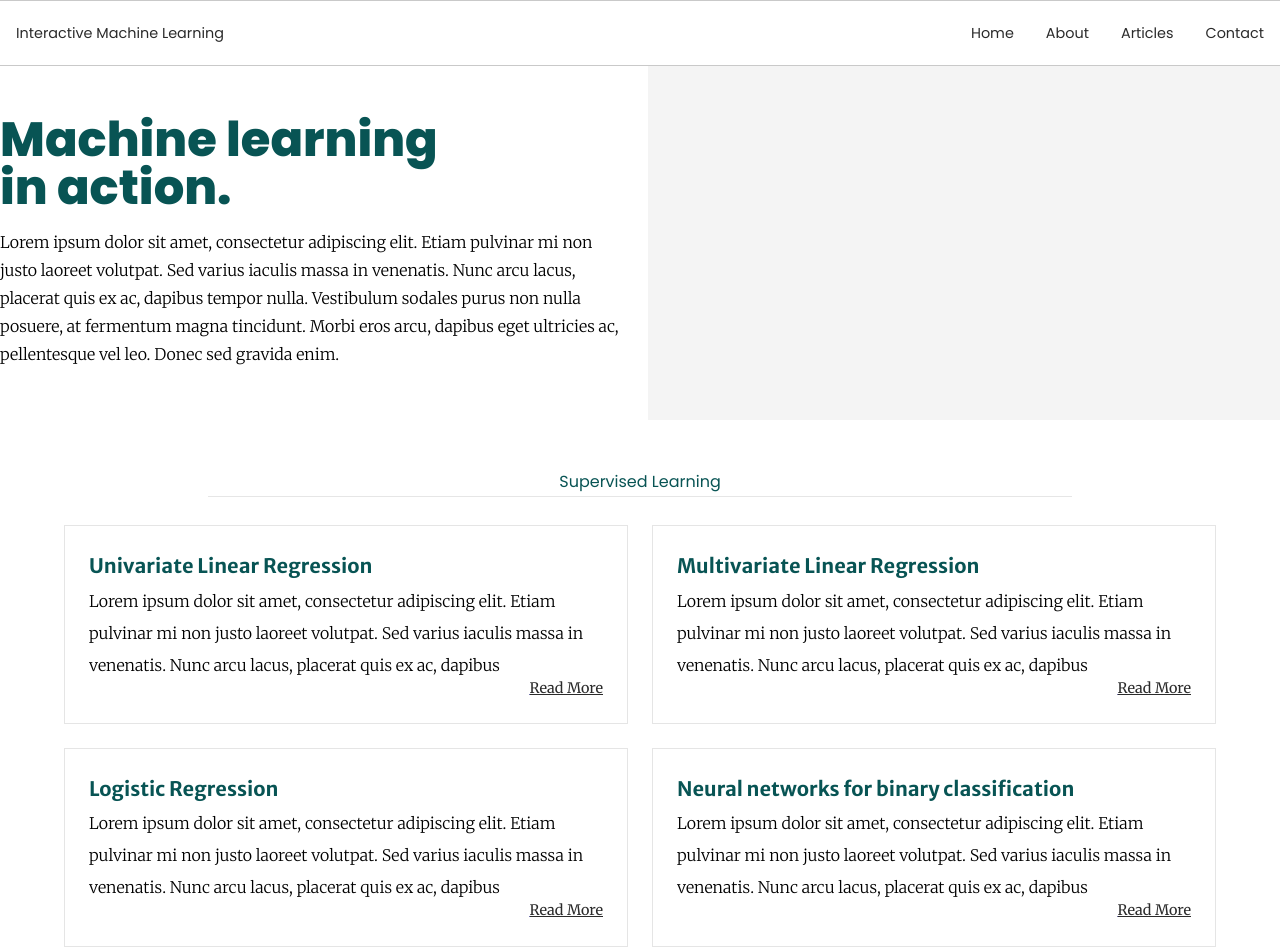
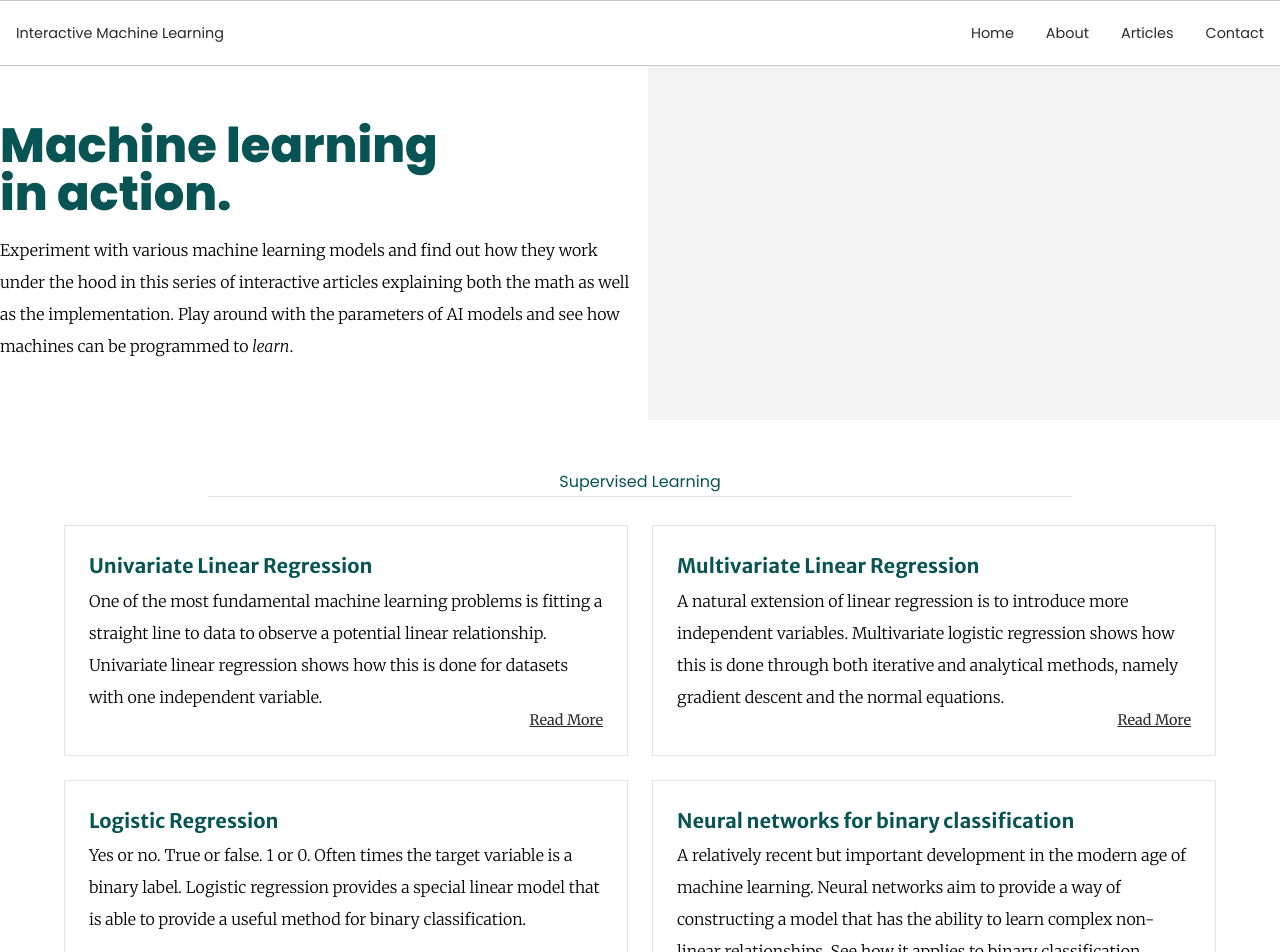
Before and after one commit to UAFederez/interactive-ml-frontend, a React (Vite) app: page / in a window 1280 px wide. Shown: the top 952 px of the page. Built offline with nearby package versions, Linux system fonts and the light colour scheme; what better-react-mathjax would draw is missing.

Commit message:
Landing page text modification

```diff
--- a/src/routes/LandingPage/LandingPage.jsx
+++ b/src/routes/LandingPage/LandingPage.jsx
@@ -8,37 +8,37 @@ const LandingPage = () => {
         {
             title: "Univariate Linear Regression",
             description:
-                "Lorem ipsum dolor sit amet, consectetur adipiscing elit. Etiam pulvinar mi non justo laoreet volutpat. Sed varius iaculis massa in venenatis. Nunc arcu lacus, placerat quis ex ac, dapibus",
+                "One of the most fundamental machine learning problems is fitting a straight line to data to observe a potential linear relationship. Univariate linear regression shows how this is done for datasets with one independent variable.",
             link: "/linear-regression",
         },
         {
             title: "Multivariate Linear Regression",
             description:
-                "Lorem ipsum dolor sit amet, consectetur adipiscing elit. Etiam pulvinar mi non justo laoreet volutpat. Sed varius iaculis massa in venenatis. Nunc arcu lacus, placerat quis ex ac, dapibus",
+                "A natural extension of linear regression is to introduce more independent variables. Multivariate logistic regression shows how this is done through both iterative and analytical methods, namely gradient descent and the normal equations.",
             link: "/linear-regression-mul",
         },
         {
             title: "Logistic Regression",
             description:
-                "Lorem ipsum dolor sit amet, consectetur adipiscing elit. Etiam pulvinar mi non justo laoreet volutpat. Sed varius iaculis massa in venenatis. Nunc arcu lacus, placerat quis ex ac, dapibus",
+                "Yes or no. True or false. 1 or 0. Often times the target variable is a binary label. Logistic regression provides a special linear model that is able to provide a useful method for binary classification.",
             link: "/logistic-regression",
         },
         {
             title: "Neural networks for binary classification",
             description:
-                "Lorem ipsum dolor sit amet, consectetur adipiscing elit. Etiam pulvinar mi non justo laoreet volutpat. Sed varius iaculis massa in venenatis. Nunc arcu lacus, placerat quis ex ac, dapibus",
+                "A relatively recent but important development in the modern age of machine learning. Neural networks aim to provide a way of constructing a model that has the ability to learn complex non-linear relationships. See how it applies to binary classification.",
             link: "/neural-network-bin",
         },
         {
             title: "Neural networks for multi-class classification",
             description:
-                "Lorem ipsum dolor sit amet, consectetur adipiscing elit. Etiam pulvinar mi non justo laoreet volutpat. Sed varius iaculis massa in venenatis. Nunc arcu lacus, placerat quis ex ac, dapibus",
+                "In some cases, the task requires to distinguish between classes from discrete categories. Animal breeds, faces, objects, you name it.See how the capabilities of neural networks lend themselves well to also be useful in this context.",
             link: "/neural-network-mul",
         },
         {
             title: "Decision trees for classification",
             description:
-                "Lorem ipsum dolor sit amet, consectetur adipiscing elit. Etiam pulvinar mi non justo laoreet volutpat. Sed varius iaculis massa in venenatis. Nunc arcu lacus, placerat quis ex ac, dapibus",
+                "If it looks like a duck, swims like a duck, and quacks like a duck, then the model predicts an 80.24% chance that it is a duck. Decision trees provide a model that classifies records through a series of decisions about each of its most 'defining' aspects.",
             link: "/",
         },
     ];
@@ -47,7 +47,7 @@ const LandingPage = () => {
         {
             title: "K-means Clustering",
             description:
-                "Lorem ipsum dolor sit amet, consectetur adipiscing elit. Etiam pulvinar mi non justo laoreet volutpat. Sed varius iaculis massa in venenatis. Nunc arcu lacus, placerat quis ex ac, dapibus",
+                "Birds of a feather flock together. K-means clustering is a model that aims to provide answers to such questions without a definitive or known classification of data to instead find discernable groupings or clusters within the data.",
             link: "/",
         },
     ];
@@ -61,14 +61,12 @@ const LandingPage = () => {
                             Machine learning in action.
                         </span>
                         <p>
-                            Lorem ipsum dolor sit amet, consectetur adipiscing
-                            elit. Etiam pulvinar mi non justo laoreet volutpat.
-                            Sed varius iaculis massa in venenatis. Nunc arcu
-                            lacus, placerat quis ex ac, dapibus tempor nulla.
-                            Vestibulum sodales purus non nulla posuere, at
-                            fermentum magna tincidunt. Morbi eros arcu, dapibus
-                            eget ultricies ac, pellentesque vel leo. Donec sed
-                            gravida enim.
+                            Experiment with various machine learning models and
+                            find out how they work under the hood in this series
+                            of interactive articles explaining both the math as
+                            well as the implementation. Play around with the
+                            parameters of AI models and see how machines can be
+                            programmed to <em>learn</em>.
                         </p>
                     </div>
                 </div>
--- a/src/routes/LandingPage/LandingPage.module.css
+++ b/src/routes/LandingPage/LandingPage.module.css
@@ -26,6 +26,7 @@
     line-height: var(--space-600);
     font-family: var(--ff-body-primary);
     font-weight: 300;
+    line-height: 2;
 }
 
 .heroImage {
```
